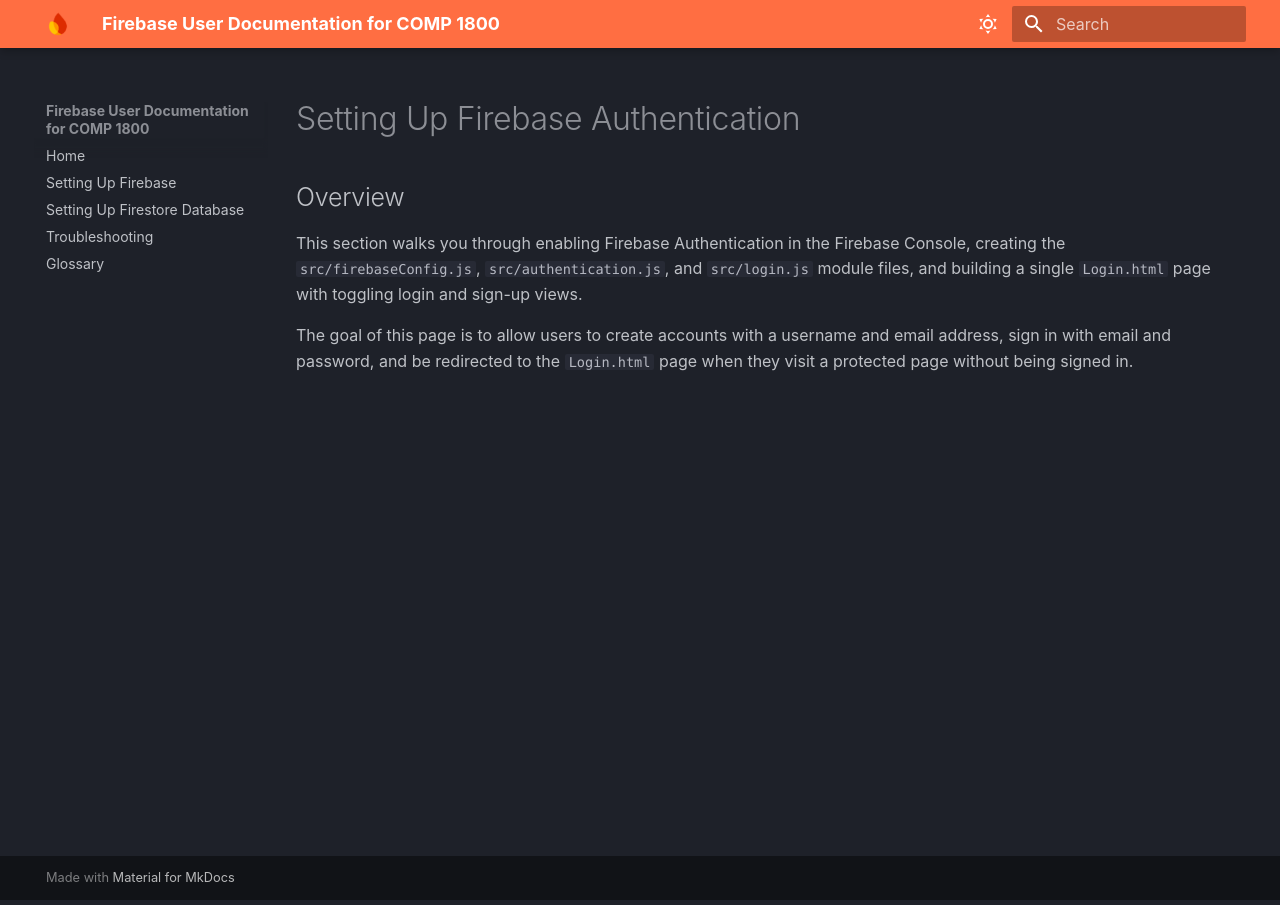
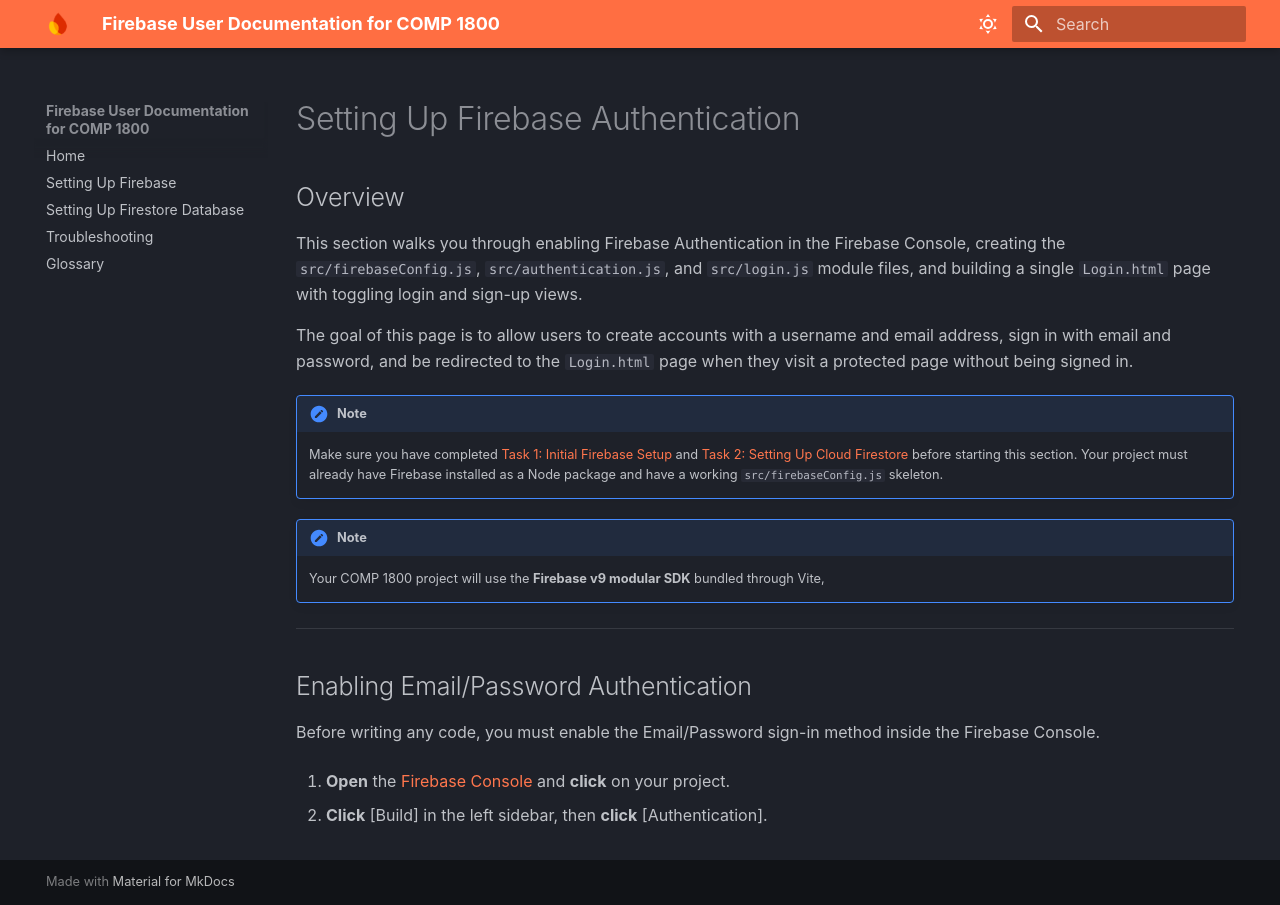
Before and after one commit to jameeel01/MKDOCS, an MkDocs documentation site: the page built from docs/task3_authentication.md, in a window 1280 px wide. Built offline with MkDocs 1.6.1 and Material for MkDocs 9.7.7, drawn with Linux system fonts in a browser that asks for light colours; some web fonts are replaced.

Commit message:
Add notes under overview section and section for enabling email and password authentication

```diff
--- a/docs/task3_authentication.md
+++ b/docs/task3_authentication.md
@@ -5,3 +5,21 @@
 This section walks you through enabling Firebase Authentication in the Firebase Console, creating the `src/firebaseConfig.js`, `src/authentication.js`, and `src/login.js` module files, and building a single `Login.html` page with toggling login and sign-up views.
 
 The goal of this page is to allow users to create accounts with a username and email address, sign in with email and password, and be redirected to the `Login.html` page when they visit a protected page without being signed in.
+
+!!! note
+    Make sure you have completed [Task 1: Initial Firebase Setup](task1_firebase_setup.md)
+    and [Task 2: Setting Up Cloud Firestore](task2_firestore_setup.md)
+    before starting this section. Your project must already have Firebase installed
+    as a Node package and have a working `src/firebaseConfig.js` skeleton.
+
+!!! note
+    Your COMP 1800 project will use the **Firebase v9 modular SDK** bundled through Vite,
+---
+
+## Enabling Email/Password Authentication
+
+Before writing any code, you must enable the Email/Password sign-in method inside the Firebase Console.
+
+1. **Open** the [Firebase Console](https://console.firebase.google.com) and **click** on your project.
+
+2. **Click** [Build] in the left sidebar, then **click** [Authentication].
```
